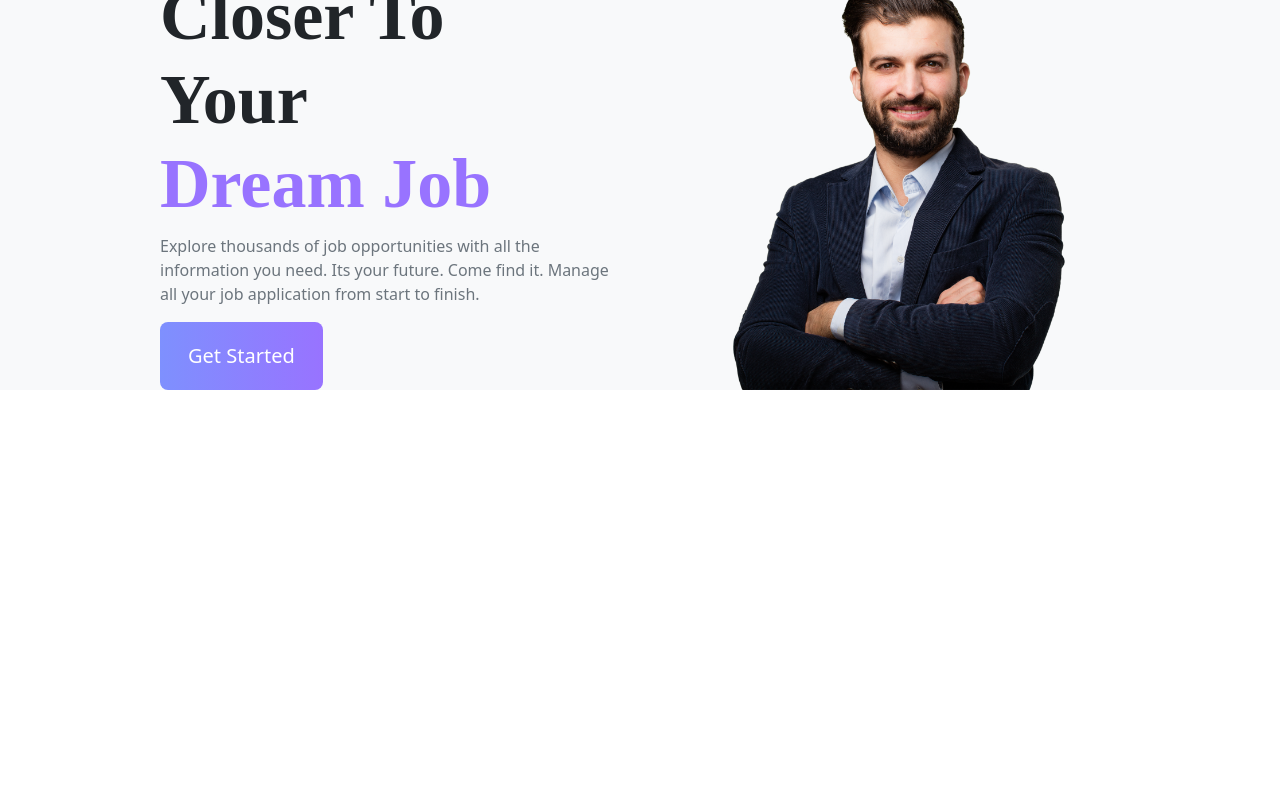
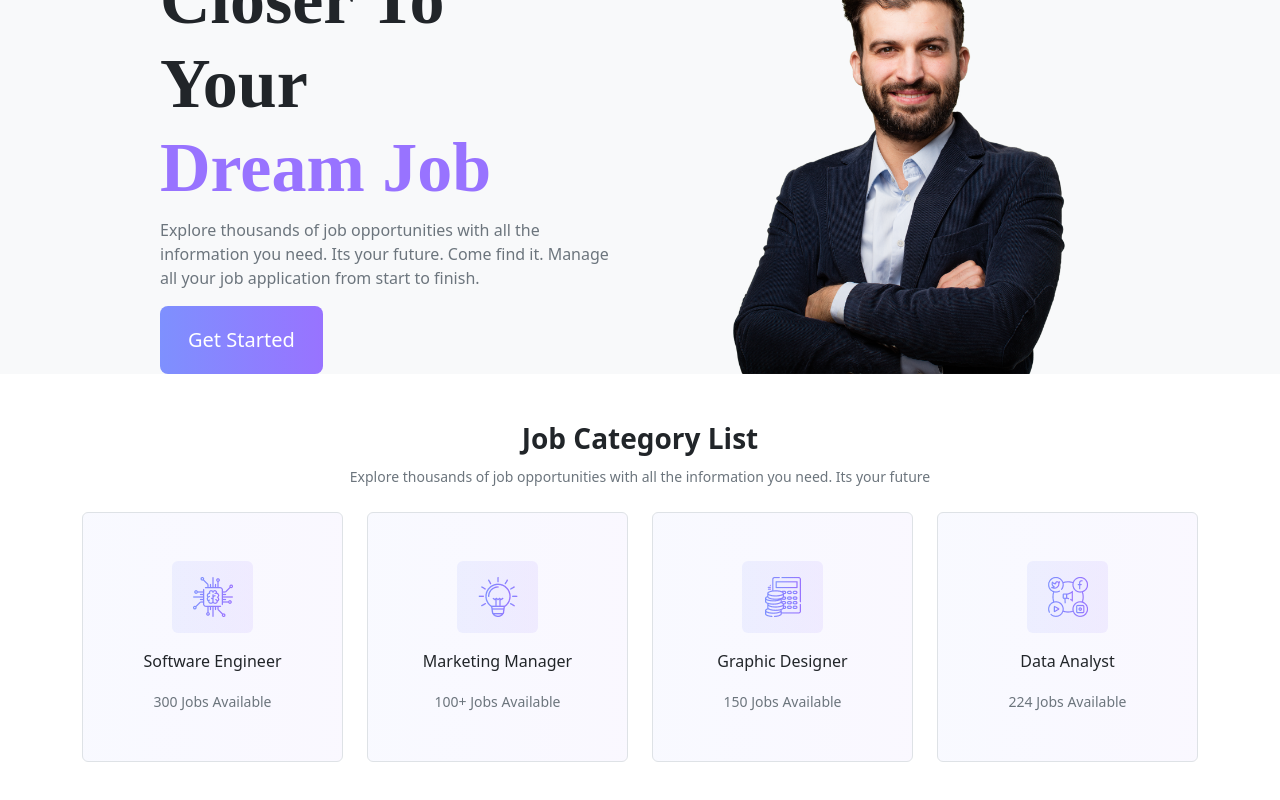
Before and after one commit to faridul22/job-placement-hub, a React (Vite) app: page / in a window 1280 px wide. Shown: the part 290-1090 px from the top of the page. Before the commit the page ends 800 px from the top, so only its background shows below. Built offline with nearby package versions, Linux system fonts and the light colour scheme.

Commit message:
Job Category List section added

```diff
--- /dev/null
+++ b/public/jobCategoryData.json
@@ -0,0 +1,26 @@
+[
+    {
+        "id": "1",
+        "img": "/src/assets/Icons/chip 1.png",
+        "jobTitle": "Software Engineer",
+        "availableJob": "300 Jobs Available"
+    },
+    {
+        "id": "2",
+        "img": "/src/assets/Icons/business 1.png",
+        "jobTitle": "Marketing Manager",
+        "availableJob": "100+ Jobs Available"
+    },
+    {
+        "id": "3",
+        "img": "/src/assets/Icons/accounts 1.png",
+        "jobTitle": "Graphic Designer",
+        "availableJob": "150 Jobs Available"
+    },
+    {
+        "id": "4",
+        "img": "/src/assets/Icons/social-media 1.png",
+        "jobTitle": "Data Analyst",
+        "availableJob": "224 Jobs Available"
+    }
+]
--- /dev/null
+++ b/src/components/CategoryCard/CategoryCard.css
@@ -0,0 +1,7 @@
+.single-category {
+    background: linear-gradient(90deg, rgba(126, 144, 254, 0.05) 0%, rgba(152, 115, 255, 0.05) 100%);
+}
+
+.img-bg-color {
+    background: linear-gradient(90deg, rgba(126, 144, 254, 0.1) 0%, rgba(152, 115, 255, 0.1) 100%);
+}
--- /dev/null
+++ b/src/components/CategoryCard/CategoryCard.jsx
@@ -0,0 +1,20 @@
+import React from 'react';
+import './CategoryCard.css'
+const CategoryCard = ({ category }) => {
+    const { img, jobTitle, availableJob } = category
+    return (
+        <div className="col text-center">
+            <div className="single-category h-100 border rounded p-5">
+                <div className='img-bg-color w-50 mx-auto mb-3 py-3 rounded'>
+                    <img className='' width={40} src={img} alt="" />
+                </div>
+                <div className="">
+                    <p className="title fw-medium">{jobTitle}</p>
+                    <small className="text-muted">{availableJob}</small>
+                </div>
+            </div>
+        </div>
+    );
+};
+
+export default CategoryCard;
--- a/src/components/Header/Header.jsx
+++ b/src/components/Header/Header.jsx
@@ -2,7 +2,7 @@ import React from 'react';
 import './Header.css'
 const Header = () => {
     return (
-        <div className="header-container row bg-light">
+        <div className="header-container row bg-light mb-5">
             <div className="header-info col-md-6 col-lg-6 col-sm-12 py-auto my-auto">
                 <h1 className='header-title w-75'>One Step Closer To Your <span>Dream Job</span></h1>
                 <p className='text-muted'>Explore thousands of job opportunities with all the information you need. Its your future. Come find it. Manage all your job application from start to finish.</p>
--- a/src/components/Home/Home.jsx
+++ b/src/components/Home/Home.jsx
@@ -1,10 +1,18 @@
 import React from 'react';
 import Header from '../Header/Header';
+import JobCategoryList from '../JobCategoryList/JobCategoryList';
 
 const Home = () => {
     return (
-        <div className='w-75 mx-auto'>
-            <Header></Header>
+        <div>
+            <div className='bg-light'>
+                <div className='w-75 mx-auto'>
+                    <Header></Header>
+                </div>
+            </div>
+            <div className='container'>
+                <JobCategoryList></JobCategoryList>
+            </div>
         </div>
     );
 };
--- /dev/null
+++ b/src/components/JobCategoryList/JobCategoryList.jsx
@@ -0,0 +1,31 @@
+import React, { useEffect, useState } from 'react';
+import CategoryCard from '../CategoryCard/CategoryCard';
+
+const JobCategoryList = () => {
+    const [categories, setCategories] = useState([]);
+
+    useEffect(() => {
+        fetch('jobCategoryData.json')
+            .then(res => res.json())
+            .then(data => setCategories(data))
+    }, [])
+
+    return (
+        <div className='my-5'>
+            <div className='my-4'>
+                <h3 className='text-center fw-bold'>Job Category List</h3>
+                <p className='text-muted text-center'><small>Explore thousands of job opportunities with all the information you need. Its your future</small></p>
+            </div>
+            <div className="row row-cols-1 row-cols-md-4 g-4">
+                {
+                    categories.map(category => <CategoryCard
+                        key={category.id}
+                        category={category}
+                    ></CategoryCard>)
+                }
+            </div>
+        </div>
+    );
+};
+
+export default JobCategoryList;
--- a/src/components/Layout/Main.jsx
+++ b/src/components/Layout/Main.jsx
@@ -4,7 +4,7 @@ import NavigationBar from '../NavigationBar/NavigationBar';
 
 const Main = () => {
     return (
-        <div className='bg-light pt-3'>
+        <div className=''>
             <NavigationBar></NavigationBar>
             <Outlet></Outlet>
         </div>
```
Also changed, not shown: src/components/JobCategoryList/JobCategoryList.css (added).
